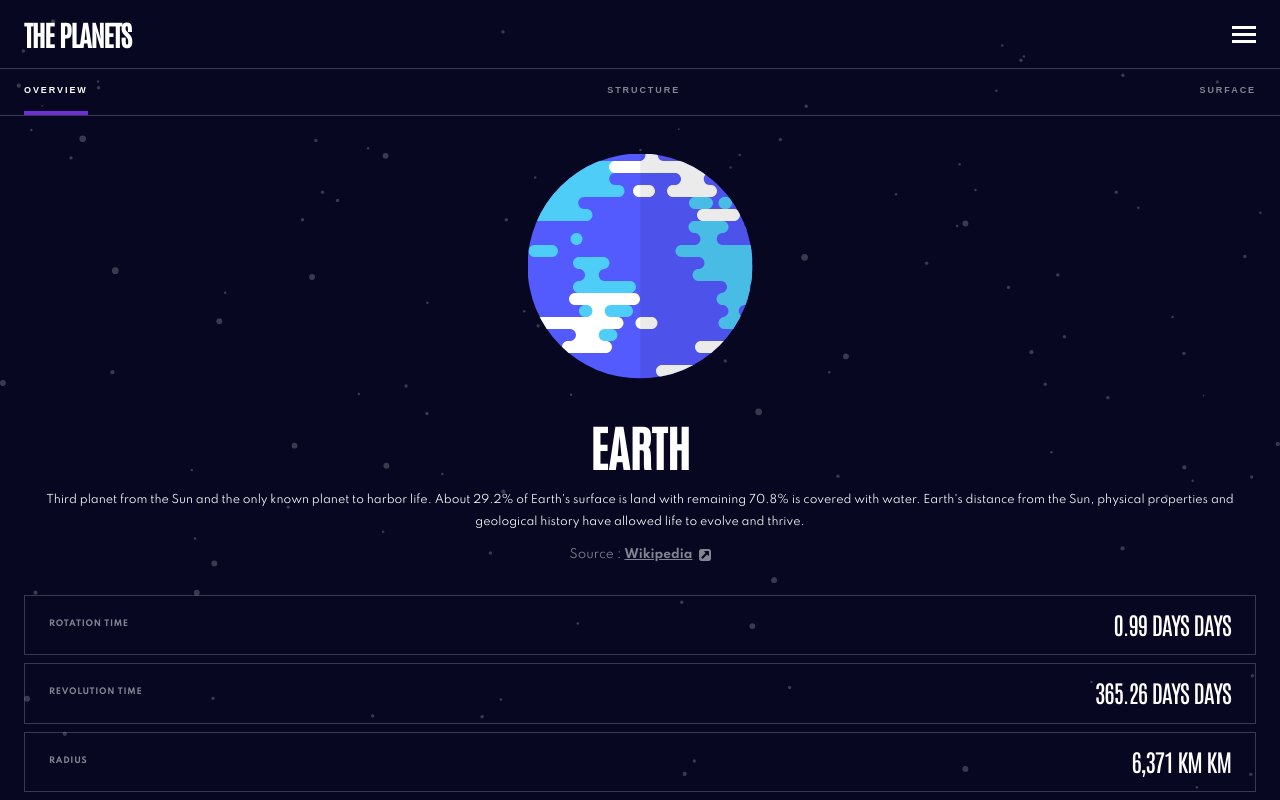
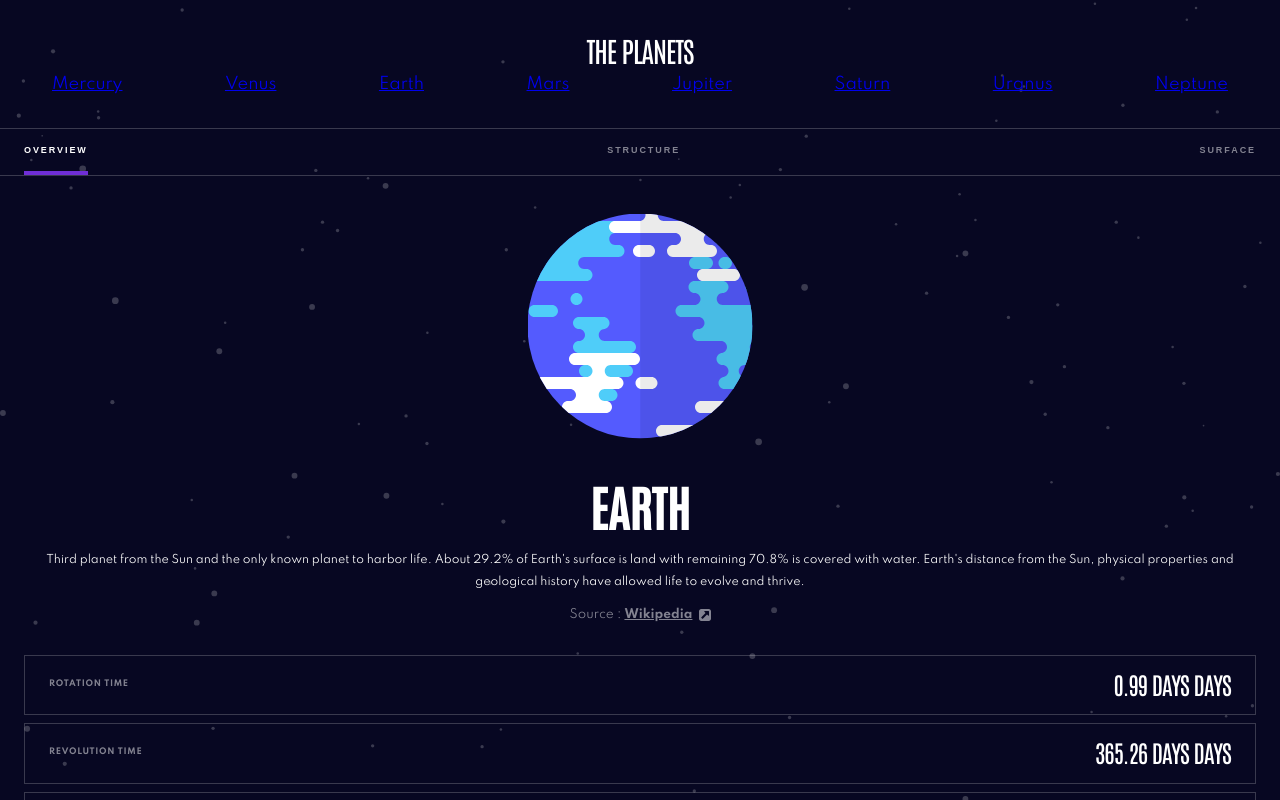
Before and after one commit to xaviguasch/planets-facts-site-app-frontendmentor-challenge-prac, a React (Create React App) app: page /planets/earth in a window 1280 px wide. Shown: the top 800 px of the page. Built offline with nearby package versions, Linux system fonts and the light colour scheme.

Commit message:
added functionality to hid the ModalNav in non-mobile screens

```diff
--- a/src/App.css
+++ b/src/App.css
@@ -4,3 +4,22 @@
   background-repeat: no-repeat;
   background-size: cover;
 }
+
+.display-tablet {
+  display: none;
+}
+
+/* ================== */
+/* MEDIA QUERIES */
+/* ================== */
+
+/* Tablet */
+@media (min-width: 768px) {
+  .display-tablet {
+    display: unset;
+  }
+
+  .display-mobile {
+    display: none;
+  }
+}
--- a/src/App.js
+++ b/src/App.js
@@ -27,7 +27,14 @@ function App() {
     <div className='App'>
       <Header onModalLinkHandler={modalLinkHandler} onIsNavModalOpen={isNavModalOpen} />
 
-      {isNavModalOpen ? <ModalNav onModalLinkHandler={modalLinkHandler} /> : <Outlet />}
+      <div className='display-mobile'>
+        {isNavModalOpen ? <ModalNav onModalLinkHandler={modalLinkHandler} /> : <Outlet />}
+      </div>
+
+      {/* Prevents the nav from showing up twice in non-mobile screens */}
+      <div className='display-tablet'>
+        <Outlet />
+      </div>
     </div>
   )
 }
--- a/src/components/Header.css
+++ b/src/components/Header.css
@@ -15,3 +15,35 @@
 .Header__nav__list {
   display: none;
 }
+
+/* ================== */
+/* MEDIA QUERIES */
+/* ================== */
+
+/* Tablet */
+@media (min-width: 768px) {
+  .Header {
+    display: flex;
+    flex-direction: column;
+    justify-content: space-between;
+    align-items: center;
+
+    padding: 2em 3.25em 1.75em;
+  }
+
+  .Header__nav {
+    width: 100%;
+  }
+
+  .Header__nav__hamb-btn {
+    display: none;
+  }
+
+  .Header__nav__list {
+    display: flex;
+    justify-content: space-between;
+    align-items: center;
+
+    width: 100%;
+  }
+}
--- a/src/index.css
+++ b/src/index.css
@@ -92,6 +92,7 @@ img {
 /* ================== */
 .Header__title {
   font-family: var(--ff-secondary);
+  font-weight: var(--fw-regular);
   text-transform: uppercase;
   font-size: var(--fs-28);
   letter-spacing: -1.05px;
@@ -221,21 +222,4 @@ ul {
     font-size: var(--fs-24);
     letter-spacing: -0.9px;
   }
-
-  /* Buttons & inputs */
-  .Planet__btn {
-    /* text-decoration: none;
-    text-transform: uppercase;
-    font-weight: var(--fw-bold);
-    letter-spacing: 1.93px;
-    color: var(--clr-white-text-alt);
-    font-size: var(--fs-09);
-
-    border: none;
-    background-color: transparent;
-    cursor: pointer;
-
-    padding: 1.75em 0;
-    border-bottom: 4px solid transparent; */
-  }
 }
```
